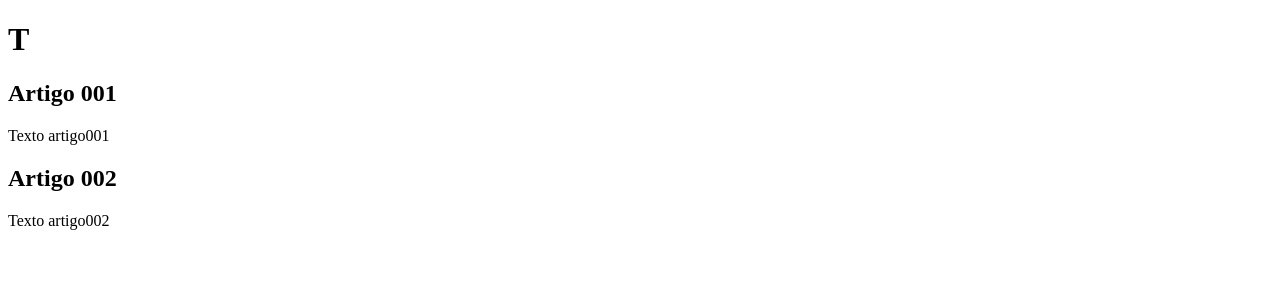
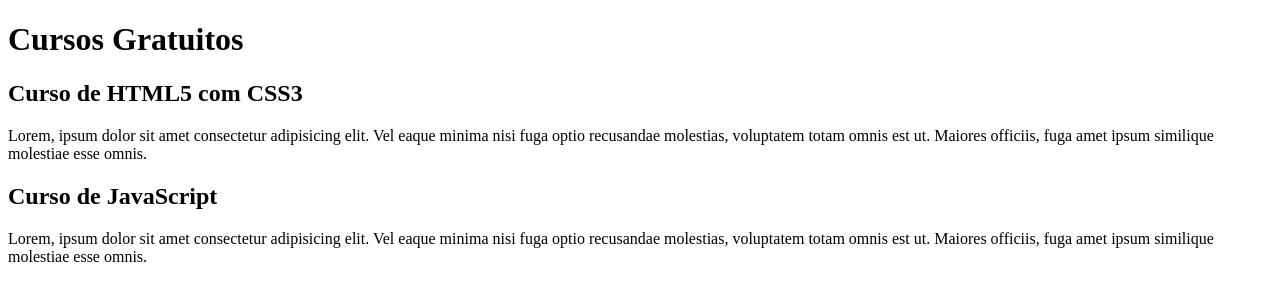
Before and after one commit to Enio97/projeto-site, a plain HTML site: page index.html in a window 1280 px wide. Drawn offline with Linux system fonts and the light colour scheme.

Commit message:
Update index.html

```diff
--- a/index.html
+++ b/index.html
@@ -8,15 +8,15 @@
 <body>
     <main>
         <header>
-            <h1>T</h1>
+            <h1>Cursos Gratuitos</h1>
         </header>
         <article>
-            <h2>Artigo 001</h2>
-            <p>Texto artigo001</p>
+            <h2>Curso de HTML5 com CSS3</h2>
+            <p>Lorem, ipsum dolor sit amet consectetur adipisicing elit. Vel eaque minima nisi fuga optio recusandae molestias, voluptatem totam omnis est ut. Maiores officiis, fuga amet ipsum similique molestiae esse omnis.</p>
         </article>
         <article>
-            <h2>Artigo 002</h2>
-            <p>Texto artigo002</p>
+            <h2>Curso de JavaScript</h2>
+            <p>Lorem, ipsum dolor sit amet consectetur adipisicing elit. Vel eaque minima nisi fuga optio recusandae molestias, voluptatem totam omnis est ut. Maiores officiis, fuga amet ipsum similique molestiae esse omnis.</p>
         </article>
     </main>
 </body>
```
